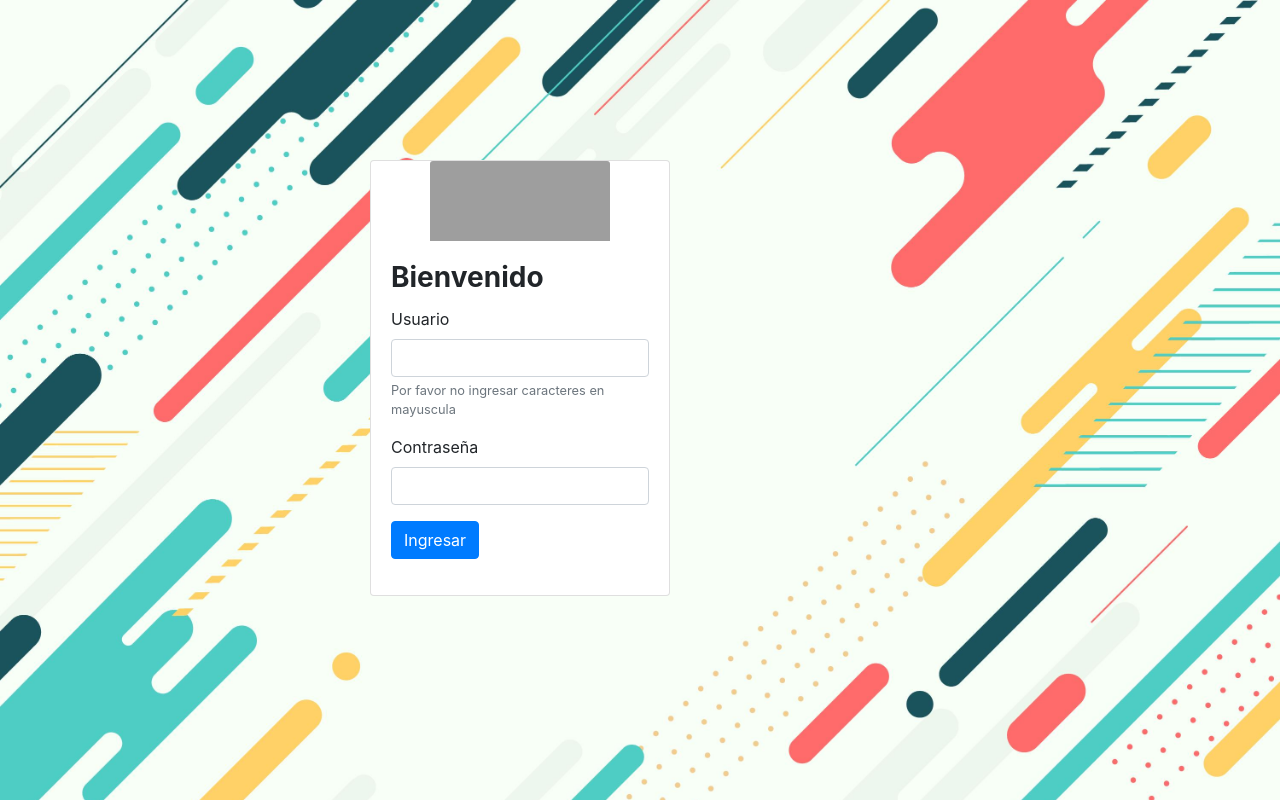
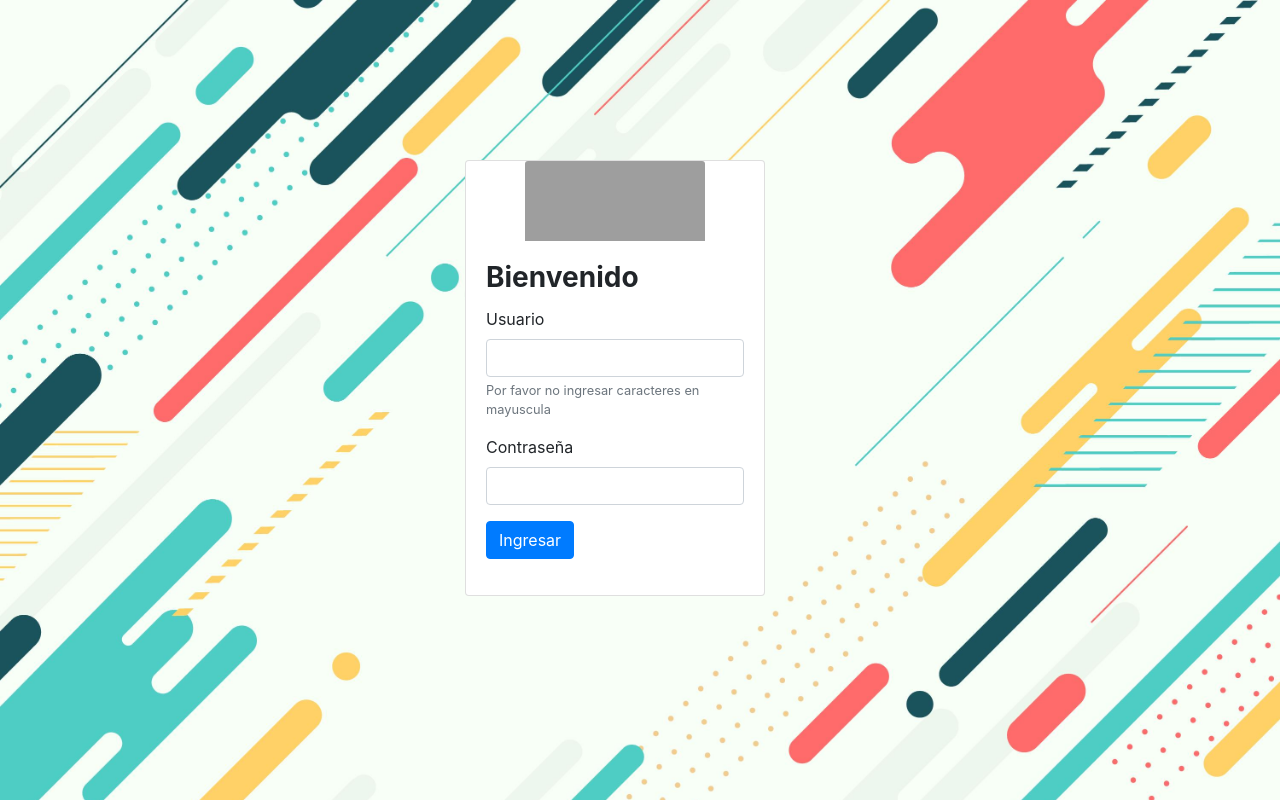
Before and after one commit to andfelsil98/dabm2021-flask, a Flask app: page / in a window 1280 px wide. Run offline with Flask 2, Linux system fonts and the light colour scheme; some libraries are stand-ins or nearby versions; grey boxes are pictures that could not be loaded.

Commit message:
version final definitiva

```diff
--- a/templates/login.html
+++ b/templates/login.html
@@ -42,7 +42,7 @@
             <div class="col" style="height: 20vh;"></div>
         </div>
         <div class="row">
-            <div class="col-9 offset-3">
+            <div class="col-8 offset-4">
                 <div class="card align-items-center" style="width: 300px;">
                     <img src="../static/LOGO_COLOR_ESCUELA.jpg" style="height: 80px; width: 180px;" class="card-img-top" alt="Logo escuela">
                     <div class="card-body">
```
